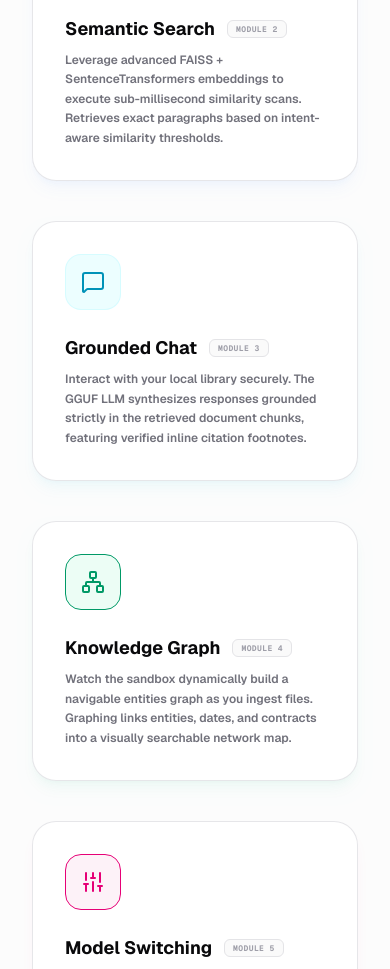
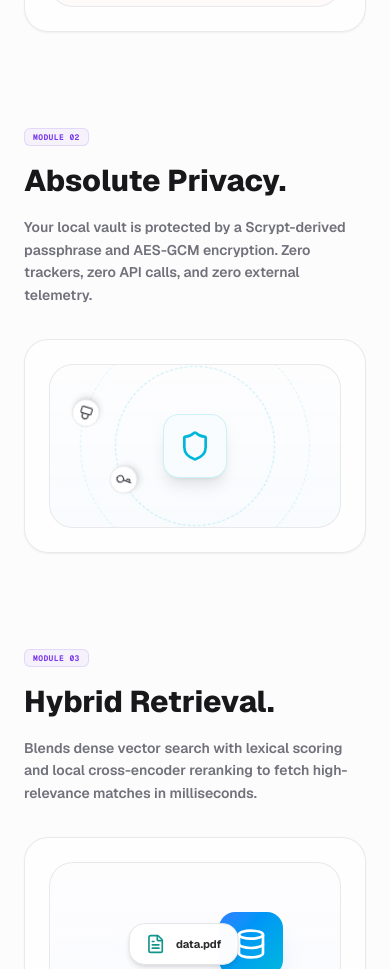
Before and after one commit to tarunkomati/LocalmindOS-webV2, a Next.js app: page / in a window 390 px wide. Shown: the part 2960-3929 px from the top of the page. Built offline with nearby package versions, Linux system fonts and the light colour scheme.

Commit message:
Implement split-screen scroll pinning capabilities section matching reference site

```diff
--- a/src/components/Features.tsx
+++ b/src/components/Features.tsx
@@ -1,53 +1,221 @@
 "use client";
 
-import { Shield, Brain, MessageSquare, Network, Sliders, LineChart, Cpu } from "lucide-react";
-import { motion } from "framer-motion";
+import { useState } from "react";
+import {
+  Shield, Brain, MessageSquare, Network, Sliders, LineChart,
+  Cpu, Key, Lock, Database, FileText
+} from "lucide-react";
+import { motion, AnimatePresence } from "framer-motion";
 
 export default function Features() {
+  const [activeIndex, setActiveIndex] = useState<number>(0);
+
   const features = [
     {
-      icon: <Shield className="w-6 h-6" />,
-      title: "Privacy-first",
-      description: "Everything runs locally on your machine. No external API queries, no background telemetry, and absolutely no data leaks. Your private documents are parsed and tokenized fully offline.",
-      colorClass: "bg-purple-50 text-purple-600 border-purple-200/30",
-      accentGlow: "shadow-purple-500/5 hover:border-purple-300"
+      title: "Zero Hallucinations.",
+      description: "Engage with your local documents instantly. See exact citations directly within the chat interface, backed by strict offline verification.",
+      icon: <MessageSquare className="w-5 h-5" />,
+      color: "text-orange-500",
     },
     {
-      icon: <Brain className="w-6 h-6" />,
-      title: "Semantic Search",
-      description: "Leverage advanced FAISS + SentenceTransformers embeddings to execute sub-millisecond similarity scans. Retrieves exact paragraphs based on intent-aware similarity thresholds.",
-      colorClass: "bg-blue-50 text-blue-600 border-blue-200/30",
-      accentGlow: "shadow-blue-500/5 hover:border-blue-300"
+      title: "Absolute Privacy.",
+      description: "Your local vault is protected by a Scrypt-derived passphrase and AES-GCM encryption. Zero trackers, zero API calls, and zero external telemetry.",
+      icon: <Shield className="w-5 h-5" />,
+      color: "text-cyan-505",
     },
     {
-      icon: <MessageSquare className="w-6 h-6" />,
-      title: "Grounded Chat",
-      description: "Interact with your local library securely. The GGUF LLM synthesizes responses grounded strictly in the retrieved document chunks, featuring verified inline citation footnotes.",
-      colorClass: "bg-cyan-50 text-cyan-600 border-cyan-200/30",
-      accentGlow: "shadow-cyan-500/5 hover:border-cyan-300"
+      title: "Hybrid Retrieval.",
+      description: "Blends dense vector search with lexical scoring and local cross-encoder reranking to fetch high-relevance matches in milliseconds.",
+      icon: <Brain className="w-5 h-5" />,
+      color: "text-blue-500",
     },
     {
-      icon: <Network className="w-6 h-6" />,
-      title: "Knowledge Graph",
-      description: "Watch the sandbox dynamically build a navigable entities graph as you ingest files. Graphing links entities, dates, and contracts into a visually searchable network map.",
-      colorClass: "bg-emerald-50 text-emerald-600 border-emerald-250/20",
-      accentGlow: "shadow-emerald-500/5 hover:border-emerald-300"
+      title: "Model Agnostic.",
+      description: "Switch instantly between Llama 3, Mistral, and Phi-3 depending on your hardware limits. Run weights natively on CPU or Vulkan/Metal GPUs.",
+      icon: <Sliders className="w-5 h-5" />,
+      color: "text-purple-500",
     },
     {
-      icon: <Sliders className="w-6 h-6" />,
-      title: "Model Switching",
-      description: "Hot-swap local GGUF models on the fly through llama.cpp. Instantly dial in multi-threading variables, context window layers, and CPU/GPU offload percentages based on hardware constraints.",
-      colorClass: "bg-pink-50 text-pink-600 border-pink-250/20",
-      accentGlow: "shadow-pink-500/5 hover:border-pink-300"
+      title: "Instant Vectorization.",
+      description: "Drop 100-page PDFs into the vault and watch them index locally in seconds. Document parser blocks are quantized and stored in RAM.",
+      icon: <FileText className="w-5 h-5" />,
+      color: "text-pink-500",
     },
     {
-      icon: <LineChart className="w-6 h-6" />,
-      title: "Evaluation Metrics",
-      description: "Quantify search precision with built-in Mean Reciprocal Rank (MRR), Hit Rate, Top-K, and grounded accuracy scoring. Test and calibrate your local pipeline variables objectively.",
-      colorClass: "bg-indigo-50 text-indigo-600 border-indigo-250/20",
-      accentGlow: "shadow-indigo-500/5 hover:border-indigo-300"
+      title: "Persistent Vaults.",
+      description: "Your data is heavily locked down on your SSD. Turn off the app, and nothing leaves. Secured database indexes persist reliably.",
+      icon: <Lock className="w-5 h-5" />,
+      color: "text-emerald-500",
     }
   ];
+
+  // Render the sticky visual elements corresponding to each feature
+  const renderVisualElement = (index: number) => {
+    switch (index) {
+      case 0: // Zero Hallucinations / Hybrid Retrieval Link
+        return (
+          <div className="relative w-full max-w-sm aspect-video bg-gradient-to-b from-transparent to-orange-500/2 border border-zinc-200/80 rounded-3xl flex items-center justify-center overflow-hidden">
+            <div className="absolute inset-0 bg-radial-glow opacity-20 pointer-events-none" />
+            {/* Left Node */}
+            <div className="w-14 h-14 rounded-2xl bg-orange-500/10 border border-orange-500/20 flex items-center justify-center text-orange-600 absolute left-[20%] shadow-sm z-10 bg-white">
+              <Network className="w-7 h-7" />
+            </div>
+            {/* Right Node */}
+            <div className="w-14 h-14 rounded-2xl bg-cyan-500/10 border border-cyan-500/20 flex items-center justify-center text-cyan-600 absolute right-[20%] shadow-sm z-10 bg-white">
+              <Cpu className="w-7 h-7" />
+            </div>
+            {/* Connecting Line with active pulse */}
+            <div className="absolute w-[40%] h-[2px] bg-zinc-200/80 z-0">
+              <motion.div
+                className="h-full bg-gradient-to-r from-orange-500 to-cyan-500"
+                initial={{ width: "0%", left: "0%" }}
+                animate={{ width: ["0%", "100%", "0%"], left: ["0%", "0%", "100%"] }}
+                transition={{ duration: 2.5, repeat: Infinity, ease: "easeInOut" }}
+              />
+            </div>
+          </div>
+        );
+
+      case 1: // Absolute Privacy (Matches screenshot exactly!)
+        return (
+          <div className="relative w-full max-w-sm aspect-video bg-gradient-to-b from-transparent to-cyan-500/2 border border-zinc-200/80 rounded-3xl flex items-center justify-center overflow-hidden">
+            <div className="absolute inset-0 bg-radial-glow opacity-20 pointer-events-none" />
+            {/* Center Shield Node */}
+            <div className="w-16 h-16 rounded-2xl bg-cyan-500/10 border border-cyan-500/20 flex items-center justify-center text-cyan-500 z-10 shadow-lg relative bg-white">
+              <div className="absolute inset-0 bg-cyan-500/5 animate-pulse rounded-2xl" />
+              <Shield className="w-8 h-8" />
+            </div>
+
+            {/* Inner Orbit (Dashed) */}
+            <div className="absolute w-[160px] h-[160px] border border-dashed border-cyan-500/25 rounded-full flex justify-center items-start animate-[spin_10s_linear_infinite] z-0">
+              <div className="bg-white p-1.5 border border-zinc-200 rounded-full shadow-md text-zinc-700 -mt-3.5 origin-center">
+                <Key className="w-3.5 h-3.5 text-zinc-650" />
+              </div>
+            </div>
+
+            {/* Outer Orbit (Dashed) */}
+            <div className="absolute w-[230px] h-[230px] border border-dashed border-cyan-500/15 rounded-full flex items-center justify-end animate-[spin_15s_linear_infinite_reverse] z-0">
+              <div className="bg-white p-1.5 border border-zinc-200 rounded-full shadow-md text-zinc-700 -mr-3.5 origin-center">
+                <Lock className="w-3.5 h-3.5 text-zinc-655" />
+              </div>
+            </div>
+          </div>
+        );
+
+      case 2: // Hybrid Retrieval
+        return (
+          <div className="relative w-full max-w-sm aspect-video bg-gradient-to-b from-transparent to-blue-500/2 border border-zinc-200/80 rounded-3xl flex items-center justify-center overflow-hidden">
+            <div className="absolute inset-0 bg-radial-glow opacity-20 pointer-events-none" />
+            {/* File Card sliding */}
+            <motion.div
+              initial={{ x: -100, opacity: 0 }}
+              animate={{ x: [-80, -10, -10, -80], opacity: [0, 1, 1, 0] }}
+              transition={{ duration: 4, repeat: Infinity, ease: "easeInOut" }}
+              className="absolute z-10"
+            >
+              <div className="bg-white border border-zinc-200 px-4 py-2.5 rounded-2xl shadow-md flex items-center gap-2.5">
+                <FileText className="w-5 h-5 text-accent-cyan" />
+                <span className="font-bold text-[11px] text-zinc-800">data.pdf</span>
+              </div>
+            </motion.div>
+
+            {/* Database Node */}
+            <div className="w-16 h-16 rounded-2xl bg-gradient-to-br from-blue-500 to-cyan-500 flex items-center justify-center text-white shadow-xl shadow-blue-500/15 ml-28 z-0">
+              <Database className="w-8 h-8" />
+            </div>
+          </div>
+        );
+
+      case 3: // Model Agnostic
+        return (
+          <div className="relative w-full max-w-sm aspect-video bg-gradient-to-b from-transparent to-purple-500/2 border border-zinc-200/80 rounded-3xl flex flex-col items-center justify-center gap-3 overflow-hidden p-6">
+            <div className="absolute inset-0 bg-radial-glow opacity-20 pointer-events-none" />
+            <span className="text-[9px] font-mono font-bold text-zinc-400 uppercase tracking-widest">Active local Runtimes</span>
+            <div className="w-full flex flex-col gap-2 max-w-[200px] z-10">
+              {[
+                { name: "Llama 3 (8B)", active: true },
+                { name: "Mistral-Instruct", active: false },
+                { name: "Phi-3 Mini", active: false },
+              ].map((model, mIdx) => (
+                <motion.div
+                  key={mIdx}
+                  animate={model.active ? { scale: [1, 1.02, 1] } : {}}
+                  transition={{ duration: 2, repeat: Infinity }}
+                  className={`px-4 py-2 rounded-xl border text-[11px] font-bold text-center transition-all ${
+                    model.active
+                      ? "bg-white border-accent-purple text-accent-purple shadow-sm font-extrabold"
+                      : "bg-white/40 border-zinc-150 text-zinc-450 opacity-60"
+                  }`}
+                >
+                  {model.name}
+                </motion.div>
+              ))}
+            </div>
+          </div>
+        );
+
+      case 4: // Instant Vectorization
+        return (
+          <div className="relative w-full max-w-sm aspect-video bg-gradient-to-b from-transparent to-pink-500/2 border border-zinc-200/80 rounded-3xl flex items-center justify-center overflow-hidden">
+            <div className="absolute inset-0 bg-radial-glow opacity-20 pointer-events-none" />
+            {/* Central File Text */}
+            <div className="w-14 h-14 rounded-2xl bg-pink-500/10 border border-pink-500/20 flex items-center justify-center text-pink-600 z-10 shadow-sm bg-white">
+              <FileText className="w-7 h-7" />
+            </div>
+
+            {/* Floating chunks */}
+            {[...Array(6)].map((_, pIdx) => {
+              const angles = [0, 60, 120, 180, 240, 300];
+              const rad = (angles[pIdx] * Math.PI) / 180;
+              const xDist = Math.cos(rad) * 55;
+              const yDist = Math.sin(rad) * 55;
+
+              return (
+                <motion.div
+                  key={pIdx}
+                  initial={{ opacity: 0, scale: 0, x: 0, y: 0 }}
+                  animate={{
+                    opacity: [0, 1, 0],
+                    scale: [0, 1, 0.5],
+                    x: [0, xDist],
+                    y: [0, yDist],
+                  }}
+                  transition={{
+                    duration: 2.2,
+                    repeat: Infinity,
+                    delay: pIdx * 0.3,
+                    ease: "easeOut",
+                  }}
+                  className="absolute w-2.5 h-2.5 bg-pink-400 border border-pink-300 rounded-md z-0"
+                />
+              );
+            })}
+          </div>
+        );
+
+      case 5: // Persistent Vaults
+        return (
+          <div className="relative w-full max-w-sm aspect-video bg-gradient-to-b from-transparent to-emerald-500/2 border border-zinc-200/80 rounded-3xl flex items-center justify-center overflow-hidden">
+            <div className="absolute inset-0 bg-radial-glow opacity-20 pointer-events-none" />
+            <div className="w-[100px] h-[135px] bg-gradient-to-br from-emerald-500 to-green-600 rounded-2xl shadow-lg shadow-emerald-500/15 flex flex-col justify-between p-3.5 text-white hover:scale-[1.03] transition-transform duration-300">
+              <div className="w-7 h-7 rounded-lg bg-white/10 flex items-center justify-center">
+                <Shield className="w-3.5 h-3.5 text-white" />
+              </div>
+              <div className="flex flex-col gap-0.5">
+                <span className="text-[8px] font-mono font-bold tracking-wider opacity-60">PERSISTENT</span>
+                <span className="text-[10px] font-bold font-mono truncate">vault_secure.db</span>
+              </div>
+              <div className="self-end bg-white/10 p-1 rounded-lg">
+                <Lock className="w-3.5 h-3.5 text-white" />
+              </div>
+            </div>
+          </div>
+        );
+
+      default:
+        return null;
+    }
+  };
 
   return (
     <section id="features" className="py-24 bg-zinc-50/60 relative border-t border-zinc-200/50 overflow-hidden">
@@ -57,7 +225,7 @@ export default function Features() {
       <div className="max-w-7xl mx-auto px-6 relative z-10">
 
         {/* Header Block matching the screenshot */}
-        <div className="text-center max-w-4xl mx-auto mb-16">
+        <div className="text-center max-w-4xl mx-auto mb-10">
           {/* Centered Capabilities Pill */}
           <div className="inline-flex items-center px-4 py-1.5 border border-accent-purple/15 bg-accent-purple/5 rounded-full text-[10px] font-mono font-bold tracking-wider text-accent-purple mb-6 shadow-xs select-none">
             CAPABILITIES
@@ -75,45 +243,59 @@ export default function Features() {
           </p>
         </div>
 
-        {/* Sticky Stacking Cards Deck Container */}
-        <div className="flex flex-col gap-10 max-w-4xl mx-auto px-2 relative mt-12 pb-24">
+        {/* Scroll Pinning Split Screen Viewport */}
+        <div className="flex flex-col md:flex-row items-stretch gap-12 mt-16 max-w-5xl mx-auto">
+
+          {/* LEFT: Scrollable Text Blocks */}
+          <div className="w-full md:w-1/2 flex flex-col gap-24 py-12 md:py-24">
             {features.map((feature, idx) => (
               <motion.div
                 key={idx}
-              initial={{ opacity: 0, y: 50 }}
-              whileInView={{ opacity: 1, y: 0 }}
-              viewport={{ once: true, margin: "-50px" }}
-              transition={{ duration: 0.6, delay: 0.05, ease: "easeOut" }}
-              className={`sticky group bg-white border border-zinc-200/90 rounded-3xl p-8 md:p-10 flex flex-col md:flex-row items-start md:items-center gap-6 md:gap-8 backdrop-blur-xl shadow-lg transition-all duration-300 ${feature.accentGlow}`}
-              style={{
-                top: `${100 + idx * 32}px`, // Staggers the sticky top levels for deck look
-              }}
+                initial={{ opacity: 0.3, x: -30 }}
+                whileInView={{ opacity: 1, x: 0 }}
+                viewport={{ amount: 0.6 }}
+                onViewportEnter={() => setActiveIndex(idx)}
+                className="flex flex-col gap-4 min-h-[30vh] justify-center select-none"
               >
-              {/* Soft internal gradient background indicator */}
-              <div className="absolute inset-0 bg-gradient-to-br from-accent-purple/1 to-transparent opacity-0 group-hover:opacity-100 transition-opacity duration-500 rounded-3xl pointer-events-none" />
-
-              {/* Icon Capsule Box */}
-              <div className={`w-14 h-14 rounded-2xl flex items-center justify-center border shrink-0 transition-all duration-300 group-hover:scale-105 group-hover:shadow-md ${feature.colorClass}`}>
-                {feature.icon}
-              </div>
-
-              {/* Feature Content */}
-              <div className="flex-1 min-w-0 z-10">
-                <div className="flex items-center gap-3">
-                  <h3 className="text-lg md:text-xl font-bold text-zinc-850 transition-colors group-hover:text-zinc-950">
-                    {feature.title}
-                  </h3>
-                  <span className="px-2 py-0.5 bg-zinc-50 border border-zinc-200 text-[8px] font-mono text-zinc-400 font-bold rounded-md uppercase tracking-wider">
-                    MODULE {idx + 1}
+                <div className="flex items-center gap-2">
+                  <span className="px-2 py-0.5 bg-accent-purple/5 border border-accent-purple/15 text-[8px] font-mono text-accent-purple font-bold rounded-md uppercase tracking-wider">
+                    MODULE 0{idx + 1}
                   </span>
                 </div>
 
-                <p className="text-xs md:text-[13px] text-zinc-500 font-semibold leading-relaxed mt-2 group-hover:text-zinc-650 transition-colors">
+                <h3 className="text-3xl font-extrabold text-zinc-900 leading-tight">
+                  {feature.title}
+                </h3>
+
+                <p className="text-sm md:text-base text-zinc-500 font-semibold leading-relaxed">
                   {feature.description}
                 </p>
+
+                {/* Mobile-only visual element inline placement */}
+                <div className="md:hidden mt-4 bg-white/70 border border-zinc-200/80 rounded-3xl p-6 flex items-center justify-center shadow-xs">
+                  {renderVisualElement(idx)}
                 </div>
               </motion.div>
             ))}
+          </div>
+
+          {/* RIGHT: Sticky Visual Element Window Simulator */}
+          <div className="hidden md:flex md:w-1/2 sticky top-[20vh] h-[55vh] items-center justify-center bg-white/70 border border-zinc-200/80 rounded-3xl overflow-hidden shadow-sm backdrop-blur-xl p-8">
+            <div className="absolute inset-0 bg-radial-glow opacity-5 pointer-events-none" />
+            <AnimatePresence mode="wait">
+              <motion.div
+                key={activeIndex}
+                initial={{ opacity: 0, scale: 0.95, y: 10 }}
+                animate={{ opacity: 1, scale: 1, y: 0 }}
+                exit={{ opacity: 0, scale: 0.95, y: -10 }}
+                transition={{ duration: 0.35, ease: "easeInOut" }}
+                className="w-full h-full flex items-center justify-center"
+              >
+                {renderVisualElement(activeIndex)}
+              </motion.div>
+            </AnimatePresence>
+          </div>
+
         </div>
 
       </div>
```
Lines whose indentation alone changed are shown as unchanged.
